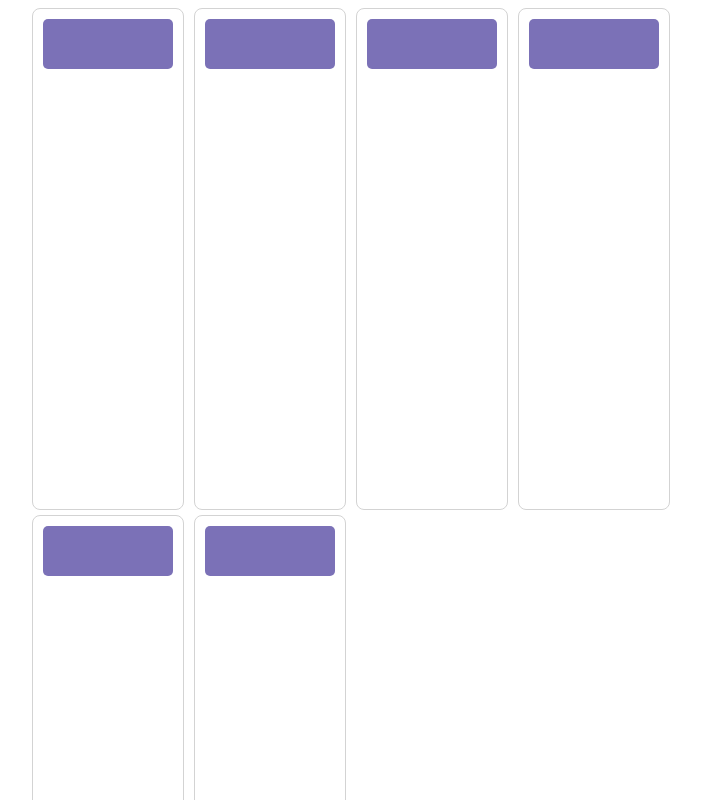
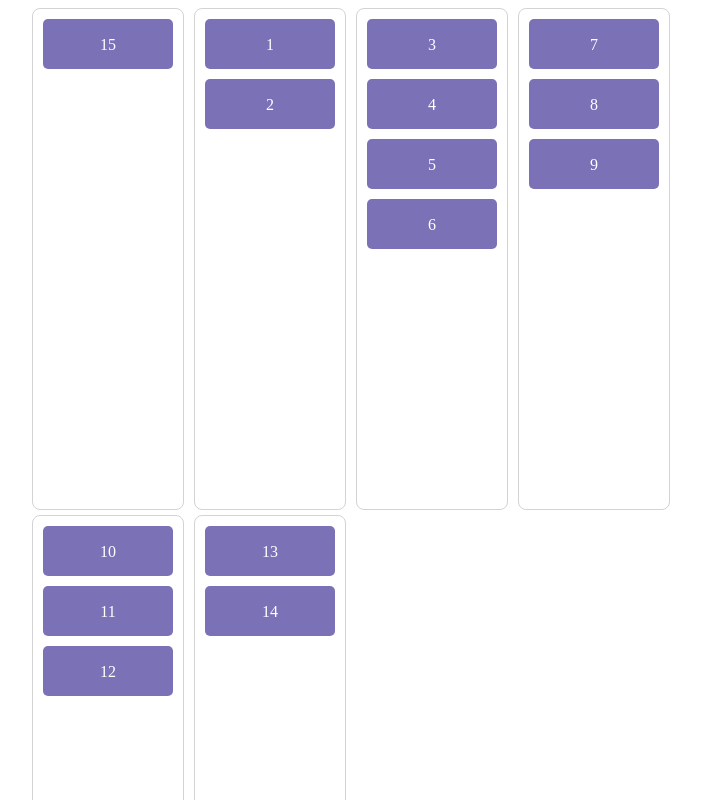
Before and after one commit to WonTaeJang/vue_dashboard, a Vue app: page /drag/1 in a window 1280 px wide. Shown: the top 800 px of the page, without its empty margins (288-989 px from the left). Built offline with nearby package versions, Linux system fonts and the light colour scheme.

Commit message:
list data를 가져와서 box에 바인딩

```diff
--- /dev/null
+++ b/src/assets/data/list.js
@@ -0,0 +1,33 @@
+const list = [
+    {
+        id: 0,
+        numberList: [{ content: 15 }],
+    },
+    {
+        id: 1,
+        numberList: [{ content: 1 }, { content: 2 }],
+    },
+    {
+        id: 2,
+        numberList: [
+            { content: 3 },
+            { content: 4 },
+            { content: 5 },
+            { content: 6 },
+        ],
+    },
+    {
+        id: 3,
+        numberList: [{ content: 7 }, { content: 8 }, { content: 9 }],
+    },
+    {
+        id: 4,
+        numberList: [{ content: 10 }, { content: 11 }, { content: 12 }],
+    },
+    {
+        id: 5,
+        numberList: [{ content: 13 }, { content: 14 }],
+    },
+]
+
+export default list
--- a/src/components/DragDrop/DragDrop2.vue
+++ b/src/components/DragDrop/DragDrop2.vue
@@ -1,56 +1,20 @@
 <template>
   <div class="content">
     <div class="flexbox">
-        <div class="col">
-            <div class="box"></div>
-        </div>
-
-        <div class="col">
-            <div class="box"></div>
-        </div>
-
-        <div class="col">
-            <div class="box"></div>
-        </div>
-        <div class="col">
-            <div class="box"></div>
-        </div>
-
-        <div class="col">
-            <div class="box"></div>
-        </div>
-
-        <div class="col">
-            <div class="box"></div>
+        <div class="col" v-for="(item, ) in lists" :key="item.id">
+            <div class="box" v-for="(numItem, idx) in item.numberList" :key="idx">
+                <p>{{numItem.content}}</p>
             </div>
         </div>
-
     </div>
-
+  </div>
 </template>
 
 <script setup>
-//import { ref } from "vue";
+import list from "@/assets/data/list.js"
+import { ref } from "vue";
 
-// const list = ref([
-//   {
-//     id: 1,
-//     numberList: [{ content: 1 }, { content: 2 }],
-//   },
-//   {
-//     id: 2,
-//     numberList: [
-//       { content: 3 },
-//       { content: 4 },
-//       { content: 5 },
-//       { content: 6 },
-//     ],
-//   },
-//   {
-//     id: 3,
-//     numberList: [{ content: 7 }, { content: 8 }, { content: 9 }],
-//   },
-// ]);
+const lists = ref([...list]);
 </script>
 
 <style>
@@ -75,15 +39,15 @@
 }
 p {
   text-align: center;
-  line-height: 50px;
+  line-height: 20px;
   color: white;
 }
 
-.content{
+.content {
   max-width: 650px;
-    margin:0 auto;
+  margin: 0 auto;
 }
-.flexbox{
+.flexbox {
   display: flex;
   flex-wrap: wrap;
   gap: 5px;
```
Lines whose indentation alone changed are shown as unchanged.
